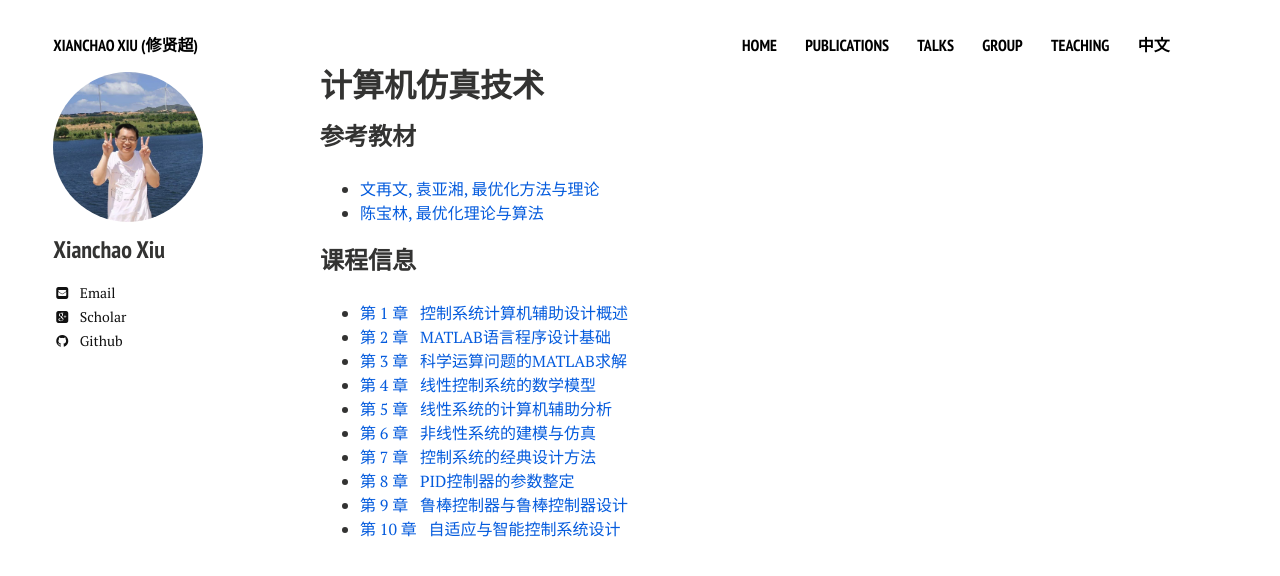
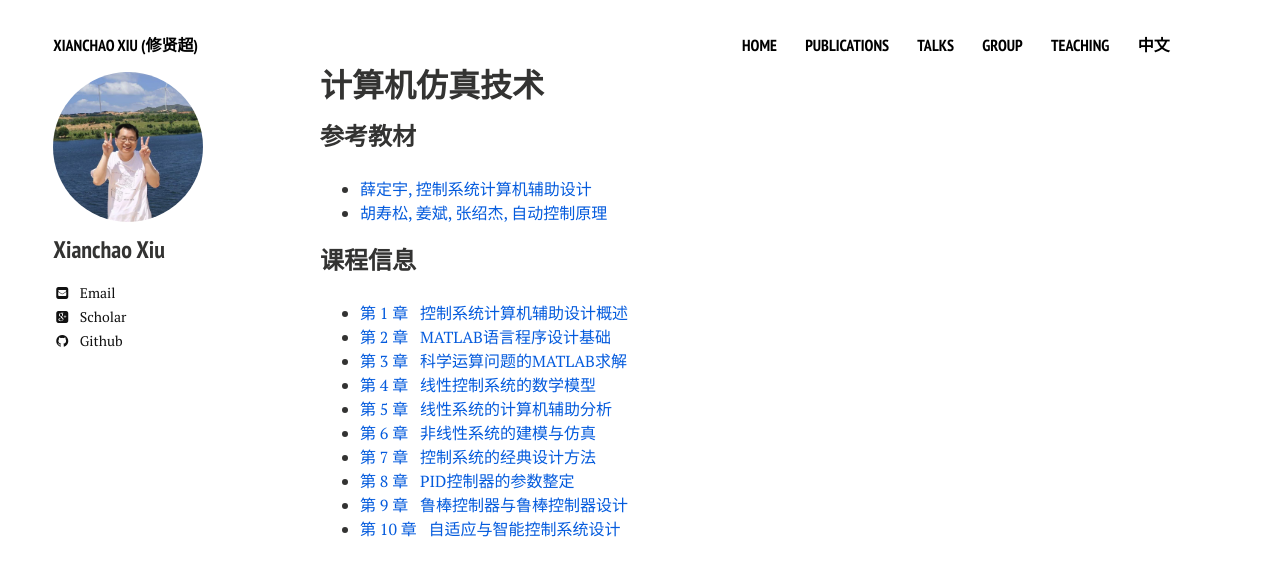
Before and after one commit to xianchaoxiu/xianchaoxiu.github.io, a Jekyll site: the page built from teaching/CAD/2024/index.md, in a window 1280 px wide. Shown: the top 576 px of the page. Built offline with Jekyll 4.4.1, drawn with Linux system fonts in a browser that asks for light colours; nearby versions of some CDN libraries.

Commit message:
Update index.md

```diff
--- a/teaching/CAD/2024/index.md
+++ b/teaching/CAD/2024/index.md
@@ -9,8 +9,8 @@ share: false
 
 ### 参考教材
 
-* <a href="http://faculty.bicmr.pku.edu.cn/~wenzw/optbook.html" class="textlink" target="_blank"> 文再文, 袁亚湘, 最优化方法与理论</a><br>
-* <a href="https://item.jd.com/12755179.html" class="textlink" target="_blank"> 陈宝林, 最优化理论与算法 </a><br>
+* <a href="https://item.jd.com/14651911.html" class="textlink" target="_blank"> 薛定宇, 控制系统计算机辅助设计</a><br>
+* <a href="https://item.jd.com/14136320.html" class="textlink" target="_blank"> 胡寿松, 姜斌, 张绍杰, 自动控制原理 </a><br>
 
 
 ### 课程信息
```
